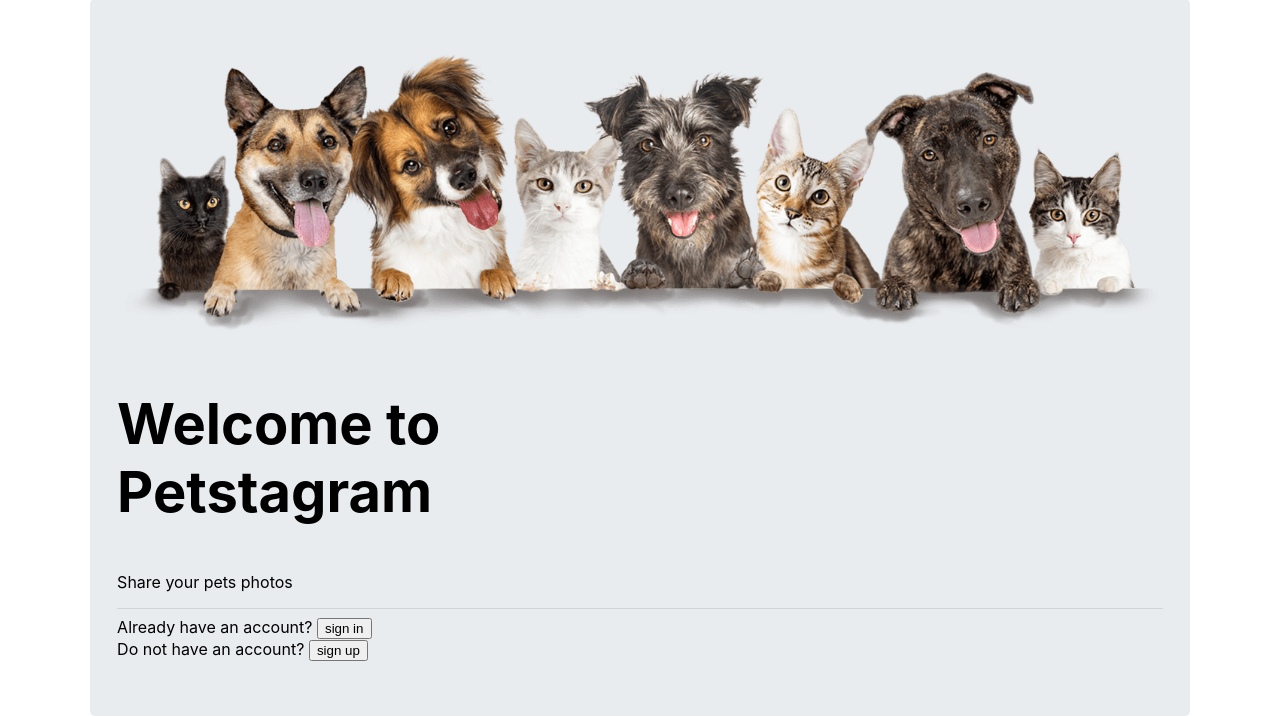
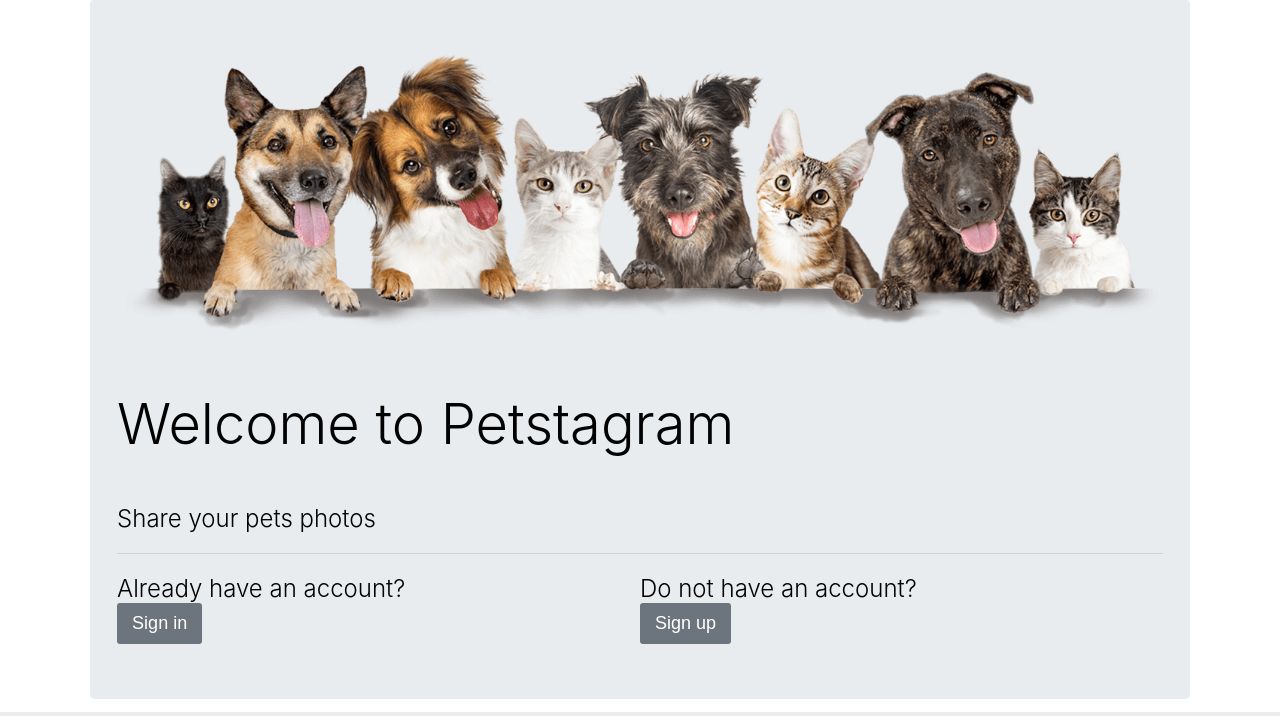
Before and after one commit to antonarnaudov/Python-Web, a Django app: page / in a window 1280 px wide. Shown: the part 88-804 px from the top of the page. Run offline with Django 3.2, Linux system fonts and the light colour scheme.

Commit message:
Petstagram landing page update

```diff
--- a/Petstagram/static/css/main.css
+++ b/Petstagram/static/css/main.css
@@ -22,6 +22,10 @@ a {
     color: gray;
 }
 
+a:hover {
+    color: #353535
+}
+
 section {
     width: 86%;
     margin: 0 auto;
@@ -41,9 +45,41 @@ section {
 }
 
 h1 {
-    font-size: 3.5rem;
-    width: 50%;
+    font-size: 3.5em;
+    font-weight: 300;
+
 }
 
 p {
+    font-size: 1.5rem;
+    font-weight: 300;
+
+    padding: 0;
+    margin: 0;
 }
+
+button {
+    color: #fff;
+    background-color: #6c757d;
+    border-color: #6c757d;
+    border-style: none;
+    border-radius: 3px;
+    padding: 10px 15px;
+    font-size: 18px;
+}
+
+button:hover {
+    background-color: #4b4f54;
+    border-color: #4b4f54;
+    cursor: pointer;
+}
+
+.form-container {
+    margin: 0 auto;
+    display: flex;
+}
+
+.in, .up {
+    flex: 50%;
+    flex-wrap: wrap;
+}
--- a/Petstagram/templates/landing_page.html
+++ b/Petstagram/templates/landing_page.html
@@ -17,16 +17,20 @@
                 <h1>Welcome to Petstagram</h1>
                 <p>Share your pets photos</p>
 
-                <hr class="line" style="border: 0; border-top: 1px solid rgba(0,0,0,.1);">
+                <hr class="line" style="border: 0; border-top: 1px solid rgba(0,0,0,.1); margin: 20px 0;">
 
                 <div class="form-container">
-                    <div>Already have an account?
-                        <button>sign in</button>
+                    <div class="in">
+                        <p>Already have an account?</p>
+                        <button>
+                            Sign in
+                        </button>
                     </div>
-                    <div>
-                        Do not have an account?
+
+                    <div class="up">
+                        <p>Do not have an account?</p>
                         <button>
-                            sign up
+                            Sign up
                         </button>
                     </div>
                 </div>
```
